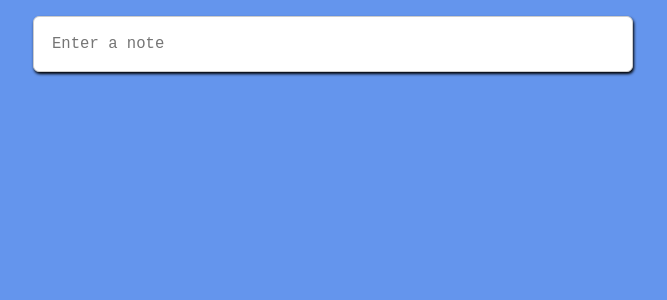
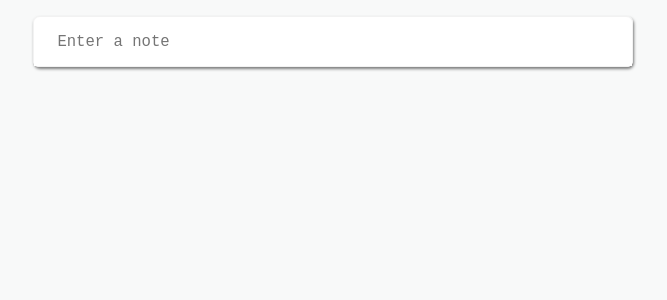
Before and after one commit to fcarlosdev/react-notes, a React (Create React App) app: page / in a window 1280 px wide. Shown: the top 300 px of the page, without its empty margins (307-974 px from the left). Built offline with nearby package versions, Linux system fonts and the light colour scheme.

Commit message:
Rewriting the code

```diff
--- a/src/App.css
+++ b/src/App.css
@@ -1,84 +1,101 @@
-.App {
-  height: 100%;
-  display: flex;
-  padding: 1em;
-  align-items: center;
-  flex-direction: column;
-  background-color: cornflowerblue;
+*{
+  margin: 0;
+  padding: 0;
+  box-sizing: border-box;
 }
 
-.create-note {
+html, body, #root, .App {
+  height: 100%;
+}
+
+body {
+  font-family: -apple-system, BlinkMacSystemFont, 'Segoe UI', 'Roboto', 'Oxygen',
+    'Ubuntu', 'Cantarell', 'Fira Sans', 'Droid Sans', 'Helvetica Neue',
+    sans-serif;
+  -webkit-font-smoothing: antialiased;
+  -moz-osx-font-smoothing: grayscale;
+}
+
+code {
+  font-family: source-code-pro, Menlo, Monaco, Consolas, 'Courier New',
+    monospace;
+}
+
+
+.App {
+  padding: 1em;
+  display: flex;
+  flex-direction: column;
+  /* border: 10px solid #ccc; */
+  background-color: #F8F9F9;
+}
+
+.form-note {
   width: 600px;
   display: flex;
   margin: 0 auto;
+  flex-direction: column;
+  border: 1px solid #f2f2f2;
   border-radius: 6px;
-  flex-direction: column;
-  padding: .5em;
-  border: 1px solid #ccc;
-  background-color: #fff;
-  box-shadow: 1px 2px 3px 0 rgba(0,0,0,1);
+  box-shadow: 1px 2px 3px 0 rgba(0,0,0,.5);
+  box-sizing: border-box;
 }
 
-[name="title"], [name="content"]{
+[name="title"], [name="content"] {
   border: none;
   outline: none;
   font-size: 1.2em;
-  padding: 10px;
 }
 
 [name="title"] {
+  padding: 1em;
+  border-radius: 6px 6px 0 0;
   display: none;
-  margin: 0;
 }
 
 [name="content"] {
   resize: none;
+  padding: 1em 1.5em;
+  border-radius: 6px 6px 0 0;
   overflow: hidden;
-  text-align: justify;
-  box-sizing: border-box;
 }
 
 .form-footer {
   display: none;
-  padding: 8px;
+  padding: .5em 1em;
   justify-content: flex-end;
-}
-
-.form-footer button {
-  border: none;
-  padding: 6px 20px;
   background-color: #fff;
 }
 
-.form-footer button:hover {
+#bt-close {
+  padding: .5em 1em;
+  border: none;
+  font-size: 1em;
+  background-color: #fff;
+}
+
+#bt-close:hover {
   cursor: pointer;
   background-color: #f2f2f2;
 }
 
-.note-list {
-  height: auto;
+.notes {
+  width: 600px;
+  margin: 20px auto;
+  /* border: 1px solid #ccc; */
+  box-sizing: border-box;
+  padding: 1em 0;
   display: flex;
-  padding: 2em 1em;
   flex-direction: column;
-  justify-content: space-between;
 }
 
-
 .note {
-  width: 600px;
   padding: 1em;
-  border-radius: 6px;
+  background-color: white;
+  border: 1px solid #f2f2f2;
   margin-bottom: 20px;
-  box-sizing: border-box;
-  border: 1px solid #f2f2f2;
-  background-color: #fff;
 }
 
 .note-title {
-  padding: .2em 1em;
-  font-weight: 600;
+  padding: .5em 0;
 }
-
-.note-content {
-  padding: 1em;
-}
--- a/src/App.js
+++ b/src/App.js
@@ -2,19 +2,16 @@ import React, { useRef, useState } from "react";
 import "./App.css";
 
 function App() {
+  const [notes, setNotes] = useState([]);
+  const [title, setTitle] = useState("");
+  const [content, setContent] = useState("");
+
   const titleRef = useRef(null);
   const contentRef = useRef(null);
   const footerRef = useRef(null);
 
-  const [notes, setNotes] = useState([]);
-  const [title, setTitle] = useState("");
-  const [content, setContent] = useState("");
-
-  const controlFormResize = (e, action) => {
-
-    console.log(e.target);
-
-    if (action !== "close" && !e.target.classList.contains("App")) {
+  const controlFormResize = action => {
+    if (action === "open") {
       titleRef.current.style.display = "inline-block";
       footerRef.current.style.display = "flex";
     } else {
@@ -23,56 +20,70 @@ function App() {
     }
   };
 
-  const handSubmit = event => {
-    event.preventDefault();
-    setNotes([...notes, {id: (notes.length+1), title, content}]);
+  document.addEventListener("click", e => {
+    if (
+      e.target.classList[0] === "App" ||
+      e.target.getAttribute("id") === "bt-close"
+    ) {
+      controlFormResize("close");
+    } else {
+      controlFormResize("open");
+    }
+  });
+
+  const handleSubmit = e => {
+    e.preventDefault();
+    if (title || content) {
+      setNotes([...notes,{id: (notes.length+1), title, content}])
+    }
     setTitle("");
     setContent("");
     contentRef.current.style.height = "auto";
   };
 
-  const handleContentInput = () => {
-    contentRef.current.style.height = "auto";
-    contentRef.current.style.height =
-      contentRef.current.scrollHeight + "px";
+  const handleTitleChange = () => {
+    setTitle(titleRef.current.value)
   }
 
-  const chooseAction = e => {
-    return e.target.attributes[0].value === "btClose" ? "close" : "";
-  };
+  const handleContentChange = () => {
+    setContent(contentRef.current.value);
+  }
 
   return (
-    <div className="App" onClick={e => controlFormResize(e, chooseAction(e))}>
-      <form className="create-note" onSubmit={handSubmit}>
+    <div className="App">
+      <form className="form-note" onSubmit={handleSubmit}>
         <input
+          typ="text"
           name="title"
-          type="text"
+          className="field"
           placeholder="Title"
           ref={titleRef}
           value={title}
-          onChange={() => setTitle(titleRef.current.value)}
+          onChange={handleTitleChange}
         />
         <textarea
           name="content"
+          className="field"
           rows="1"
           placeholder="Enter a note"
+          ref={contentRef}
           value={content}
-          ref={contentRef}
-          onInput={handleContentInput}
-          onChange={() => setContent(contentRef.current.value)}
-        />
+          onChange={handleContentChange}
+          onInput={ () => {
+            contentRef.current.style.height = "auto";
+            contentRef.current.style.height = contentRef.current.scrollHeight + "px";
+          }}
+        ></textarea>
         <div className="form-footer" ref={footerRef}>
-          <button id="btClose">close</button>
+          <button id="bt-close">close</button>
         </div>
       </form>
-      <div className="note-list">
+      <div className="notes">
         {notes.map(note => {
-          return (
-            <div className="note" key={note.id}>
-              <div className="note-title">{note.title}</div>
-              <div className="note-content">{note.content}</div>
-            </div>
-          )
+          return (<div className="note" key={note.id}>
+            <div className="note-title">{note.title}</div>
+            <div className="note-title">{note.content}</div>
+          </div>)
         })}
       </div>
     </div>
--- a/src/index.css
+++ /dev/null
@@ -1,22 +0,0 @@
-*{
-  margin: 0;
-  padding: 0;
-  box-sizing: border-box;
-}
-
-html, body, #root {
-  height: 100%;
-}
-
-body {
-  font-family: -apple-system, BlinkMacSystemFont, 'Segoe UI', 'Roboto', 'Oxygen',
-    'Ubuntu', 'Cantarell', 'Fira Sans', 'Droid Sans', 'Helvetica Neue',
-    sans-serif;
-  -webkit-font-smoothing: antialiased;
-  -moz-osx-font-smoothing: grayscale;
-}
-
-code {
-  font-family: source-code-pro, Menlo, Monaco, Consolas, 'Courier New',
-    monospace;
-}
--- a/src/index.js
+++ b/src/index.js
@@ -1,6 +1,5 @@
 import React from 'react';
 import ReactDOM from 'react-dom';
-import './index.css';
 import App from './App';
 
 ReactDOM.render(<App />, document.getElementById('root'));
```
